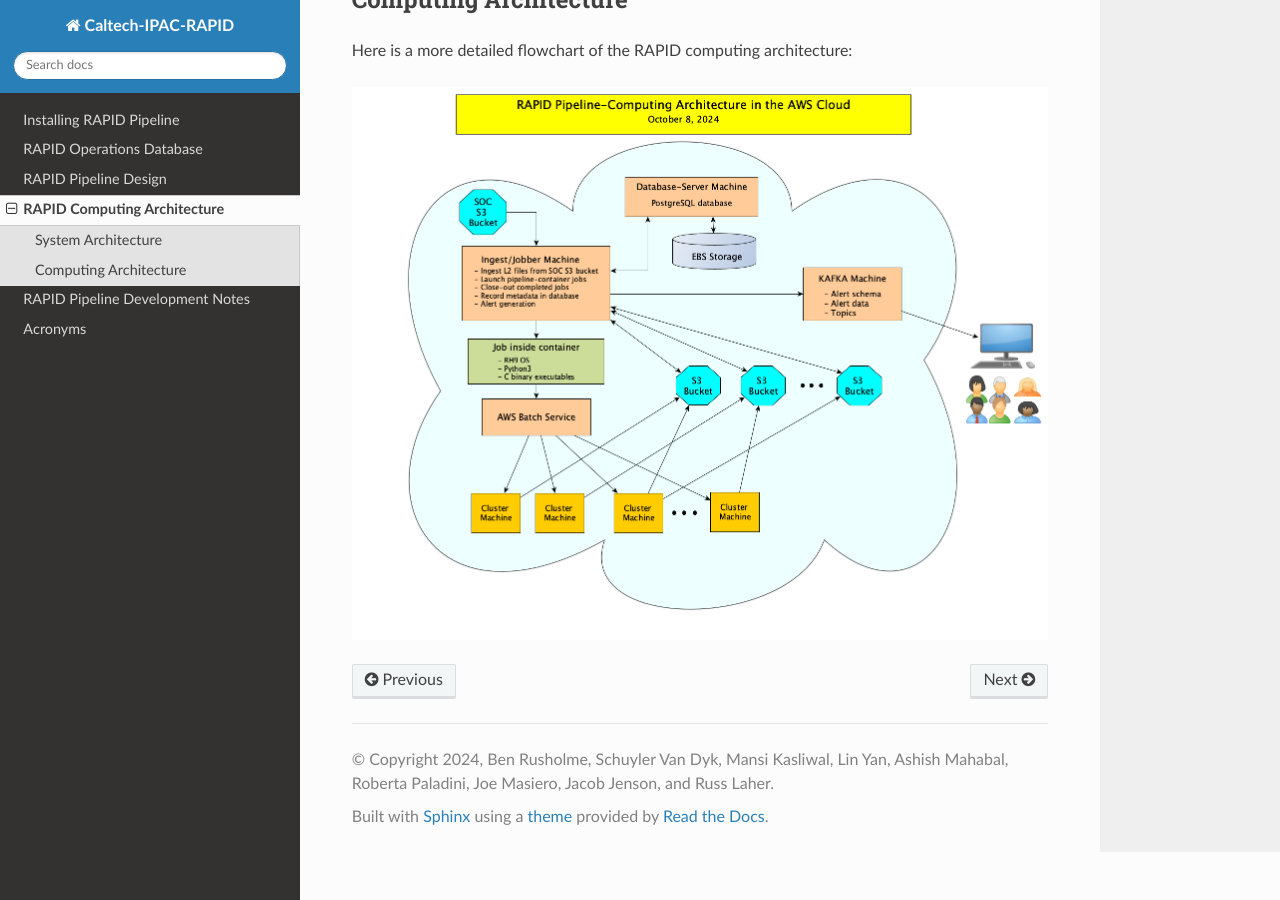
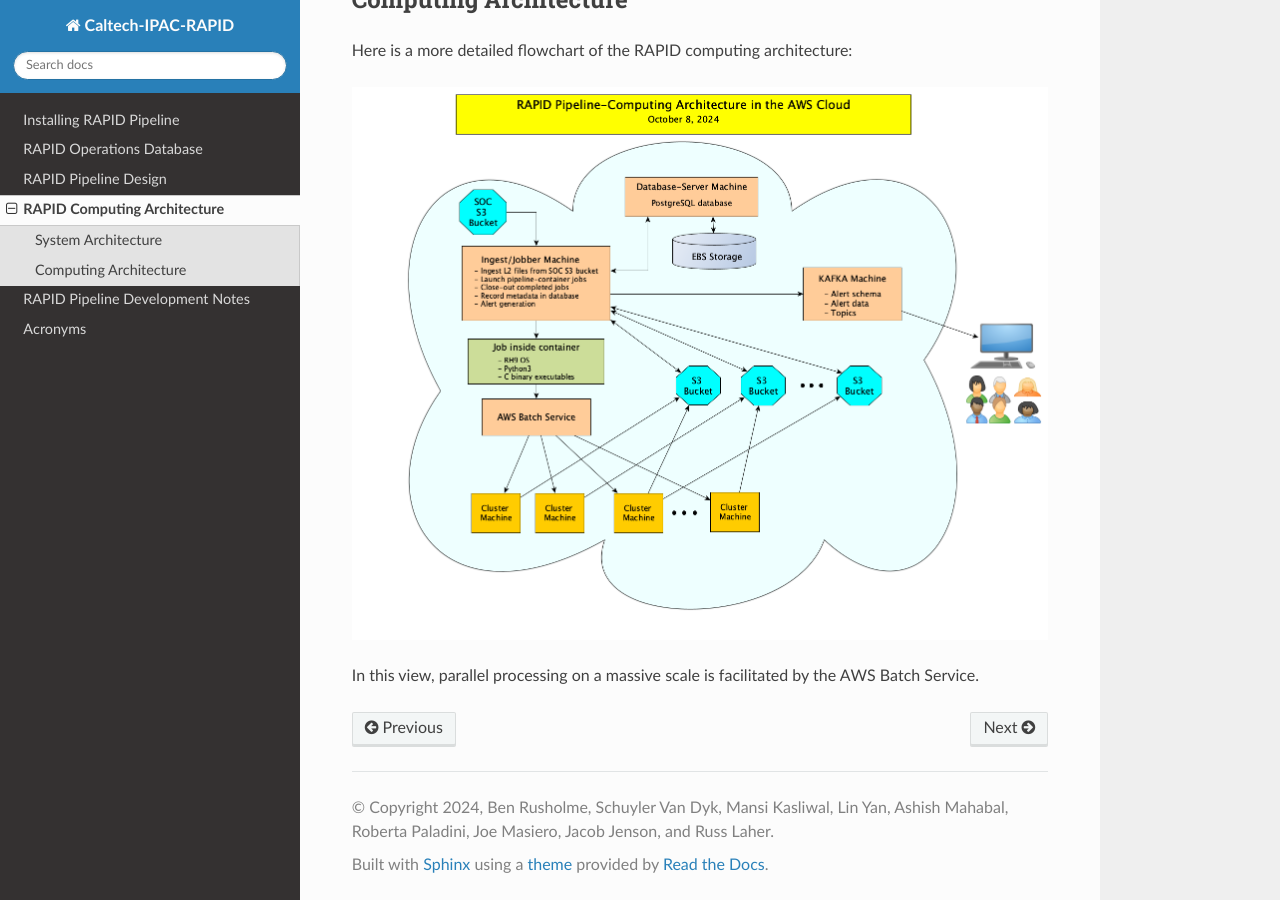
Before and after one commit to Caltech-IPAC/rapid, a Sphinx documentation site: the page built from docs/source/sysarch/comp_arch.rst, in a window 1280 px wide and 900 px high, scrolled down 1051 px. Built offline with Sphinx 7.4.7 and the Read the Docs theme 3.1.0, drawn with Linux system fonts in a browser that asks for light colours.

Commit message:
Made refinements.

```diff
--- a/docs/source/acronyms.rst
+++ b/docs/source/acronyms.rst
@@ -18,6 +18,8 @@ Astronomical Data Processing
 +-----------------+----------------------------------------------------------+
 | Term            | Definition                                               |
 +=================+==========================================================+
+| AWS             | Amazon Web Service                                       |
++-----------------+----------------------------------------------------------+
 | IPAC            | Infrared Processing and Analysis Center (Caltech)        |
 +-----------------+----------------------------------------------------------+
 | ISG             | IPAC Support Group                                       |
--- a/docs/source/sysarch/comp_arch.rst
+++ b/docs/source/sysarch/comp_arch.rst
@@ -18,3 +18,5 @@ Computing Architecture
 Here is a more detailed flowchart of the RAPID computing architecture:
 
 .. image:: computing_architecture.png
+
+In this view, parallel processing on a massive scale is facilitated by the AWS Batch Service.
```
